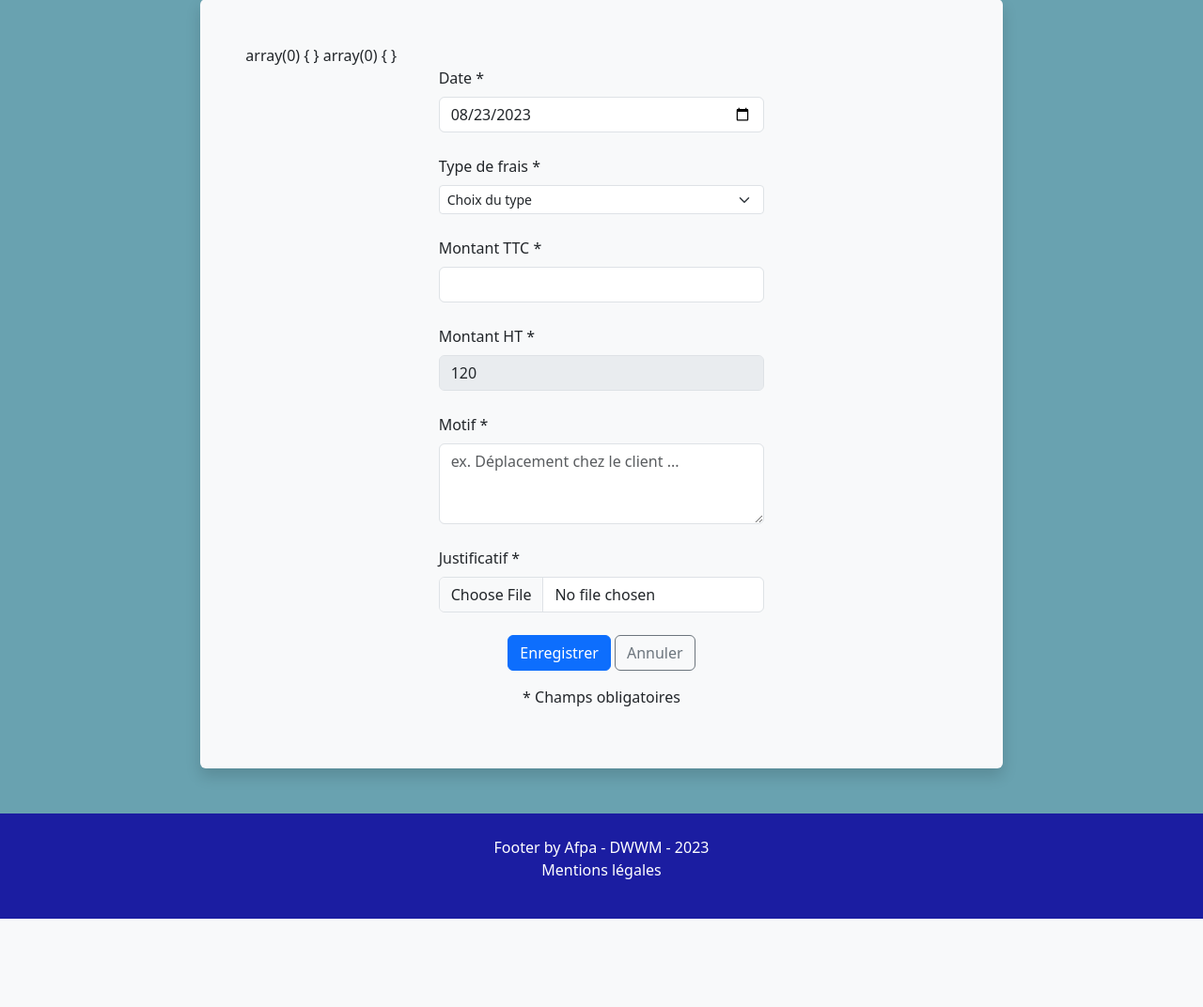
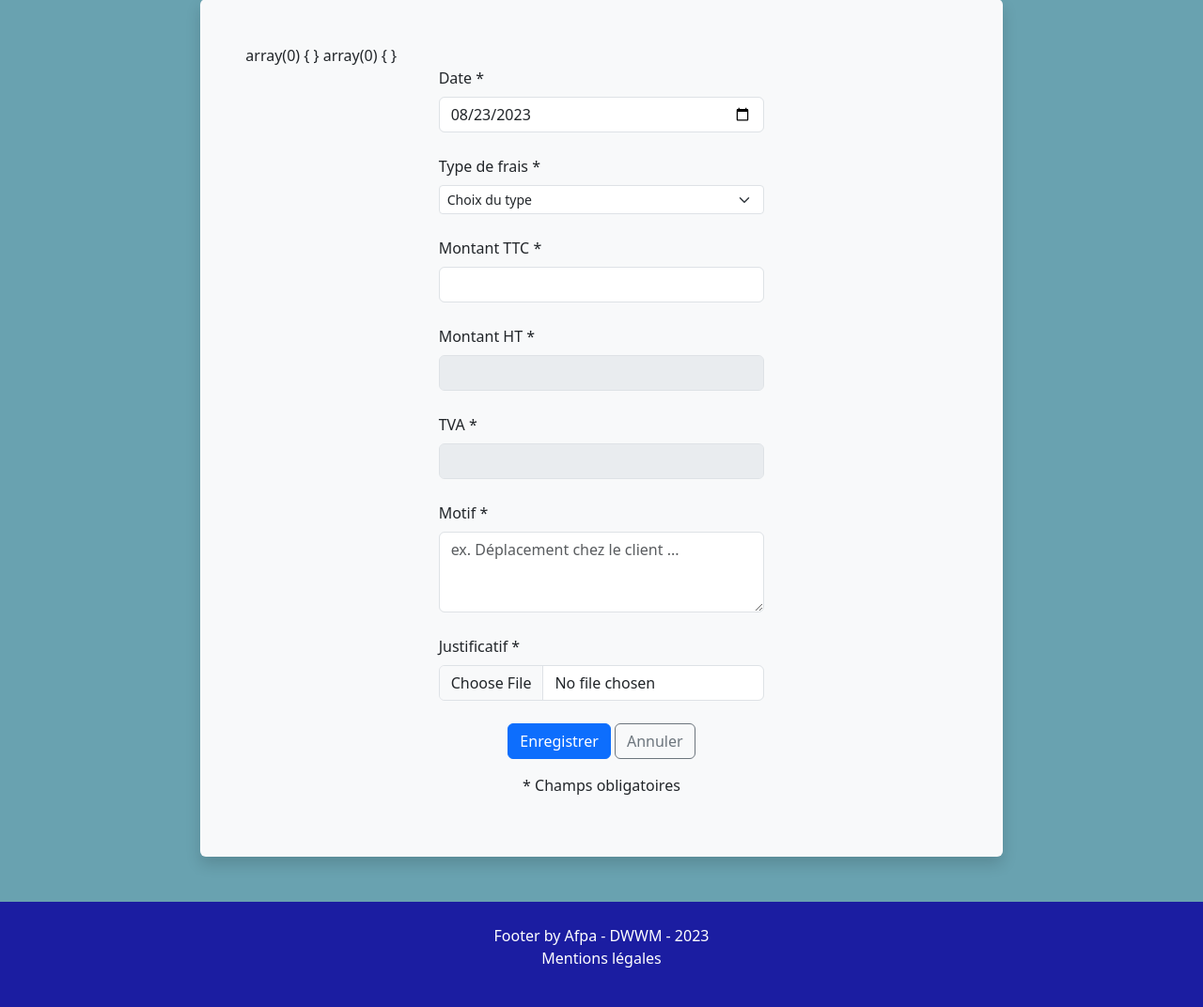
Before and after one commit to AnousoneM/afpa-expense-pdo, a PHP site: page /controllers/expense-form-controller.php in a window 1280 px wide. Shown: the part 249-1321 px from the top of the page at 94% size. Before the commit the page ends 1227 px from the top, so only its background shows below. Run offline with PHP 8.4, Linux system fonts and the light colour scheme; some libraries are stand-ins or nearby versions.

Commit message:
maj mineure

```diff
--- /dev/null
+++ b/assets/js/script.js
@@ -0,0 +1,5 @@
+// nous effectuons le calcul dynamique de la TVA
+document.getElementById('amount').addEventListener('input', function(){
+    document.getElementById('amountHT').value = this.value * 0.80
+    document.getElementById('tva').value = this.value * 0.20
+})
--- a/helpers/Database.php
+++ b/helpers/Database.php
@@ -4,9 +4,9 @@ class Database
 {
     /**
      * Permet de créer une instance de PDO
-     * @return object|bool Instance PDO ou false
+     * @return object Instance PDO ou false
      */
-    public static function createInstancePDO(): mixed
+    public static function createInstancePDO(): object
     {
         try {
             // On se connecte à MySQL à l'aide de PDO
--- a/views/expense-form-view.php
+++ b/views/expense-form-view.php
@@ -44,7 +44,12 @@
 
                         <div class="mb-4">
                             <label for="amountHT" class="form-label">Montant HT *</label>
-                            <input type="number" class="form-control" id="amountHT" value="120" disabled>
+                            <input type="number" class="form-control" id="amountHT" disabled>
+                        </div>
+
+                        <div class="mb-4">
+                            <label for="amountHT" class="form-label">TVA *</label>
+                            <input type="number" class="form-control" id="tva" disabled>
                         </div>
 
                         <div class="mb-4">
@@ -82,4 +87,7 @@
     </div>
 </div>
 
+<!-- appelle du JS pour le calcul en live -->
+<script src="../assets/js/script.js"></script>
+
 <?php include_once 'template/footer.php'; ?>
--- a/views/home-view.php
+++ b/views/home-view.php
@@ -3,8 +3,7 @@
 <div class="container mt-3">
     <div class="row">
         <div class="col-12 text-center">
-            <?php var_dump($_SESSION) ?>
-            <p class="h1">Bonjour, <?= $_SESSION['user']['firstname'] ?></p>
+            <p class="h1"><?= ucfirst($_SESSION['user']['firstname']) . ' ' . strtoupper($_SESSION['user']['lastname']) ?></p>
         </div>
     </div>
     <div class="row justify-content-center mx-0">
```
Also changed, not shown: controllers/login-controller.php (line endings or trailing spaces).
